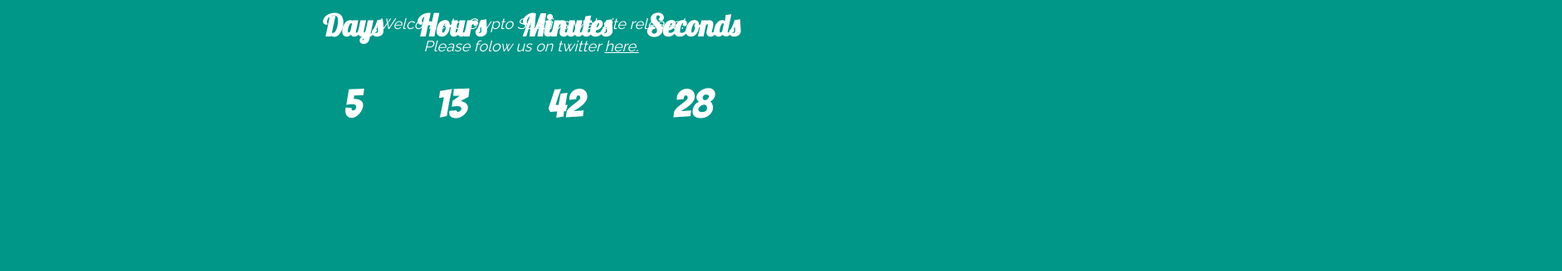
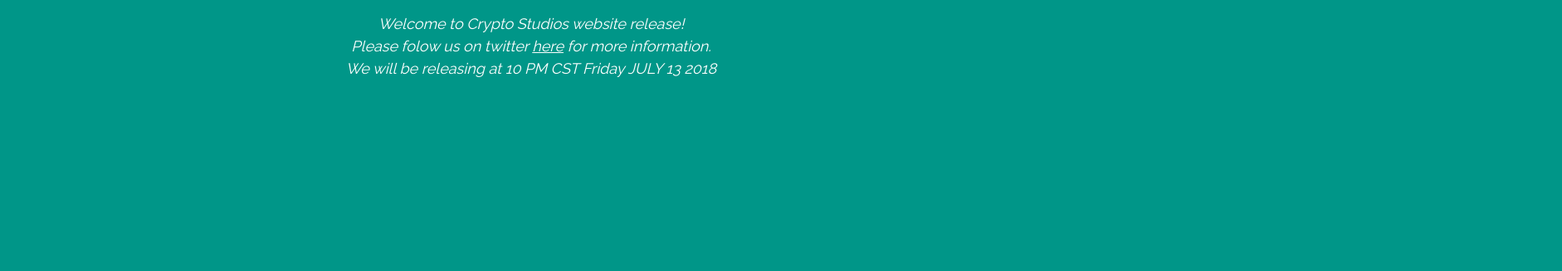
Before and after one commit to CryptoStudiosTest/CryptoStudios-1, a plain HTML site: page index.html in a window 1280 px wide. Shown: the part 317-644 px from the top of the page at 83% size, 1882 px wide, since content can reach past the window. Drawn offline with nearby package versions, Linux system fonts and the light colour scheme.

Commit message:
Update index.html

```diff
--- a/index.html
+++ b/index.html
@@ -6,22 +6,8 @@
     <link rel="stylesheet" href="http://www.w3schools.com/lib/w3.css">
 <body class="w3-teal">
     <h1>CryptoStudios Website Release</h1>
-    <p>Welcome to Crypto Studios website release!<br>Please folow us on twitter <a href="https://www.twitter.com/StudiosCrypto">here.</a></p>
-    <table class="w3-display-middle">
-    <tr class = "w3-xxlarge">
-        <th>Days</th>
-        <th>Hours</th>
-        <th>Minutes</th>
-        <th>Seconds</th>
-        </tr>
-
-        <tr class = "w3-xxxlarge">
-            <td id="days">00</td>
-            <td id="hours">00</td>
-            <td id="min">00</td>
-            <td id="sec">00</td>
-        </tr>
-    </table>
+    <p>Welcome to Crypto Studios website release!<br>Please folow us on twitter <a href="https://www.twitter.com/StudiosCrypto">here</a> for more information.<br>We will be releasing at 10 PM CST Friday JULY 13 2018</p>
+    <h2>Copyright 2018 CryptoStudios©</h2>
     <style>
         th,td{
             padding: 20px;
@@ -49,29 +35,15 @@
             font-weight: 400;
             font-size: 18px;
         }
+        h2{
+            font-family: 'Raleway', sans-serif;
+            text-align: center;
+            padding-top: 389px;
+            padding-left: 1720px;
+            font-style: oblique;
+            font-weight: 400;
+            font-size: 22px;
+        }
     </style>
-    <script>
-        function cd(){
-        var rem_time = new Date(2018,6,15).getTime() - new Date().getTime();
-
-        var s = Math.floor(rem_time / 1000);
-        var m = Math.floor(s / 60);
-        var h = Math.floor(m / 60);
-        var d = Math.floor(h / 24);
-
-        s %= 60;
-        m %= 60;
-        h %= 60;
-
-        document.getElementById("days").innerHTML = d;
-        document.getElementById("hours").innerHTML = h;
-        document.getElementById("min").innerHTML = m;
-        document.getElementById("sec").innerHTML = s;
-
-        setInterval(cd, 1000);
-
-        }
-        cd();
-    </script>
     </body>
 </html>
```
